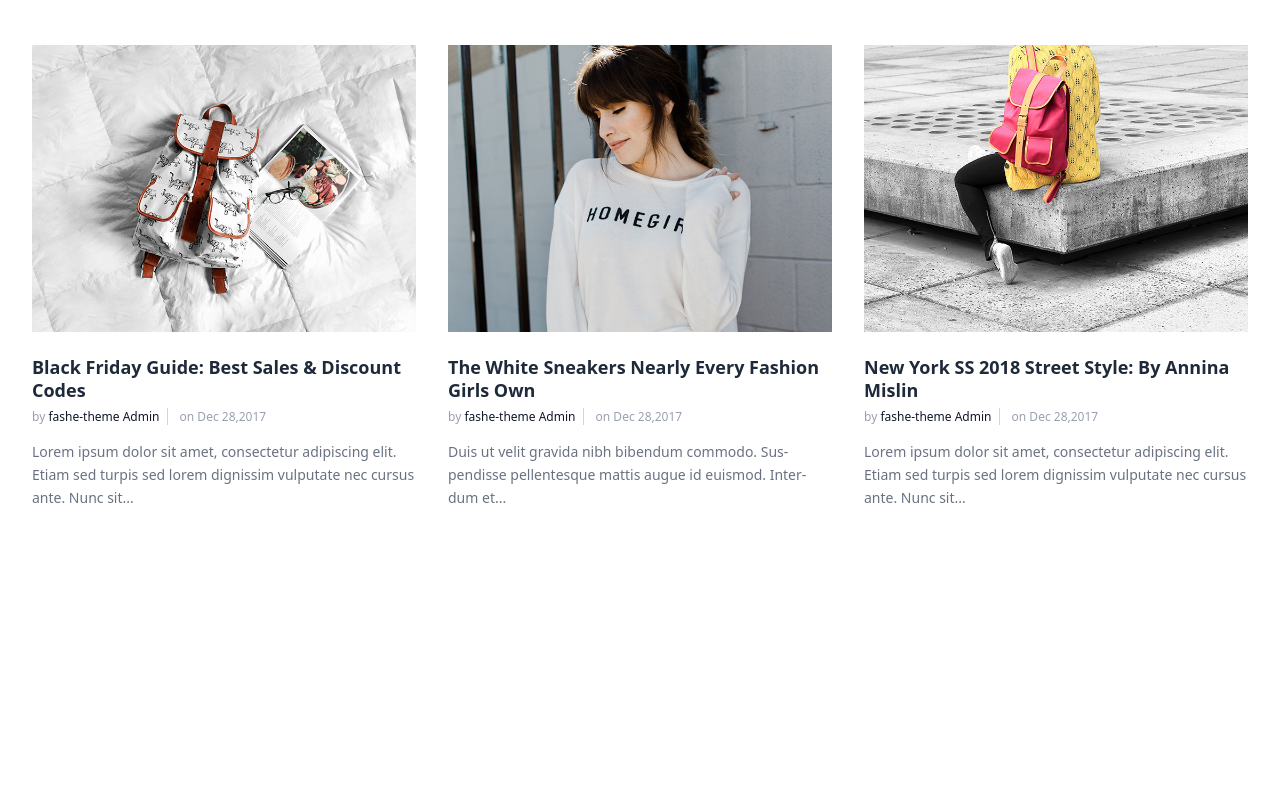
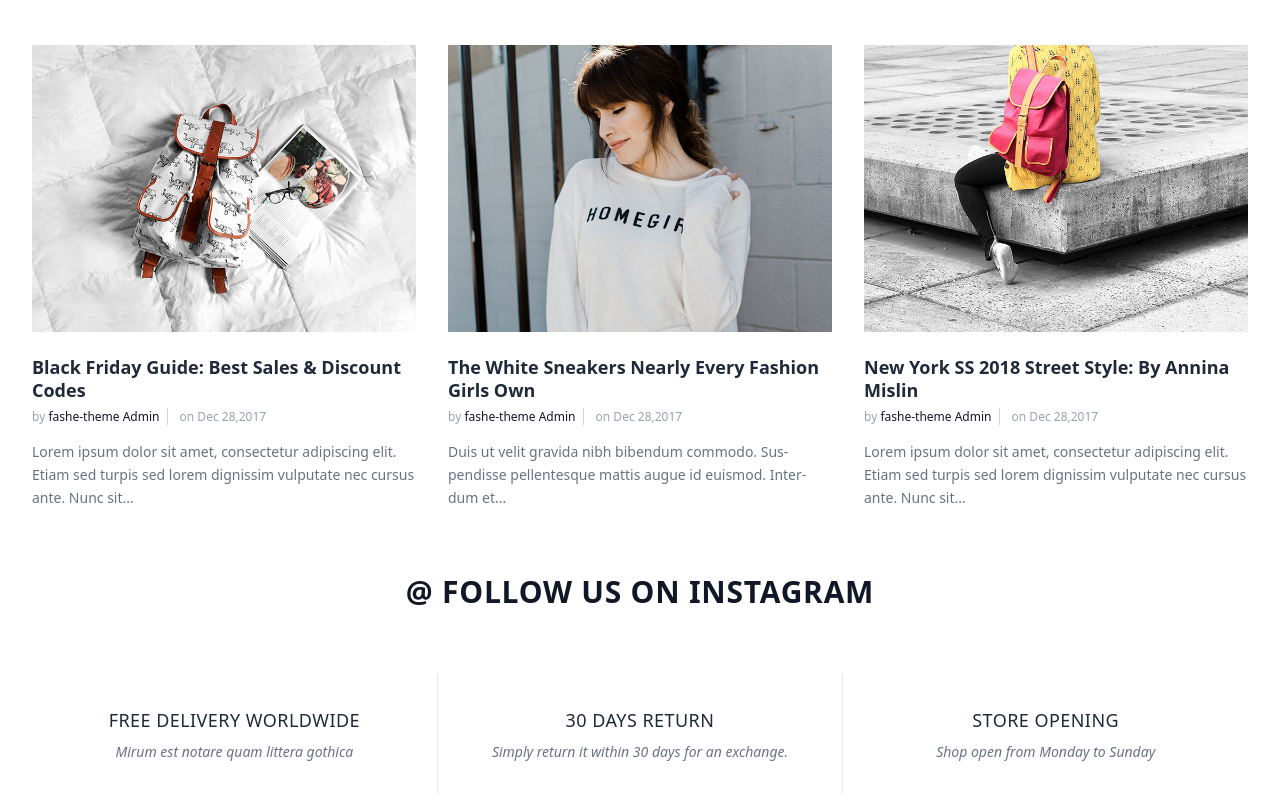
Before and after one commit to Aymen-zhr/Aymen_Zouhari_Final_Project_React, a React (Vite) app in the folder final project react/: page / in a window 1280 px wide. Shown: the part 3151-3951 px from the top of the page. Before the commit the page ends 3725 px from the top, so only its background shows below. Built offline with nearby package versions, Linux system fonts and the light colour scheme.

Commit message:
feat: added Our Blog

```diff
--- a/final project react/src/pages/home/index.jsx
+++ b/final project react/src/pages/home/index.jsx
@@ -6,6 +6,7 @@ import Cards from "./partials/Cards";
 import FeaturedProducts from "./partials/FeaturedProducts";
 import LookbookCountdown from "./partials/LookbookCountdown";
 import OurBlog from "./partials/OurBlog";
+import InstagramInfo from "./partials/InstagramInfo";
 
 const Index = () => {
   return (
@@ -17,6 +18,7 @@ const Index = () => {
       <FeaturedProducts />
       <LookbookCountdown />
       <OurBlog />
+      <InstagramInfo />
     </>
   );
 };
--- /dev/null
+++ b/final project react/src/pages/home/partials/InstagramInfo.jsx
@@ -0,0 +1,28 @@
+import React from "react";
+
+const InstagramInfo = () => {
+    return (
+        <div className="w-full bg-white pb-16">
+            <h2 className="text-3xl font-bold text-center mb-16 tracking-wide text-gray-900 uppercase">@ FOLLOW US ON INSTAGRAM</h2>
+
+            <div className="max-w-7xl mx-auto px-4 md:px-8">
+                <div className="flex flex-col md:flex-row justify-between items-center text-center divide-y md:divide-y-0 md:divide-x divide-gray-200">
+                    <div className="flex-1 py-8 md:px-8">
+                        <h3 className="text-gray-800 text-lg font-medium mb-2 uppercase tracking-wide">Free Delivery Worldwide</h3>
+                        <p className="text-gray-500 text-sm italic">Mirum est notare quam littera gothica</p>
+                    </div>
+                    <div className="flex-1 py-8 md:px-8">
+                        <h3 className="text-gray-800 text-lg font-medium mb-2 uppercase tracking-wide">30 Days Return</h3>
+                        <p className="text-gray-500 text-sm italic">Simply return it within 30 days for an exchange.</p>
+                    </div>
+                    <div className="flex-1 py-8 md:px-8">
+                        <h3 className="text-gray-800 text-lg font-medium mb-2 uppercase tracking-wide">Store Opening</h3>
+                        <p className="text-gray-500 text-sm italic">Shop open from Monday to Sunday</p>
+                    </div>
+                </div>
+            </div>
+        </div>
+    );
+};
+
+export default InstagramInfo;
```
